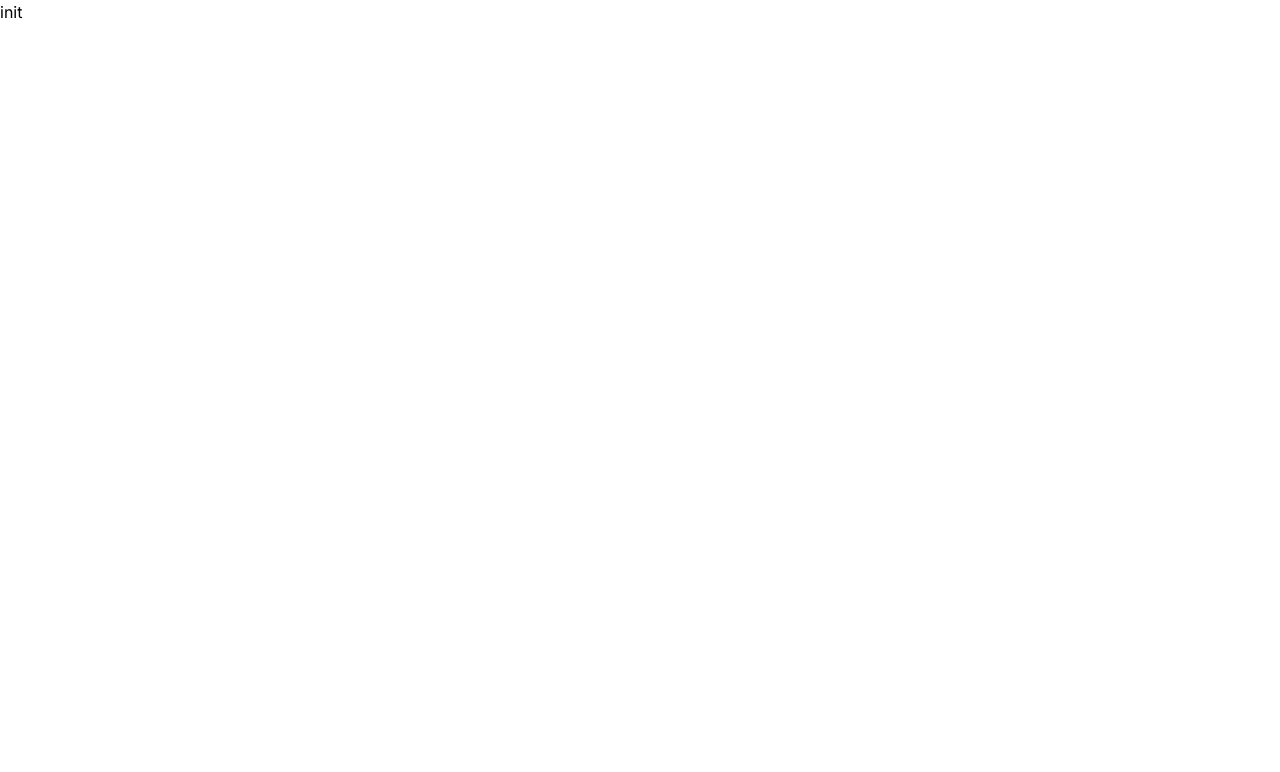
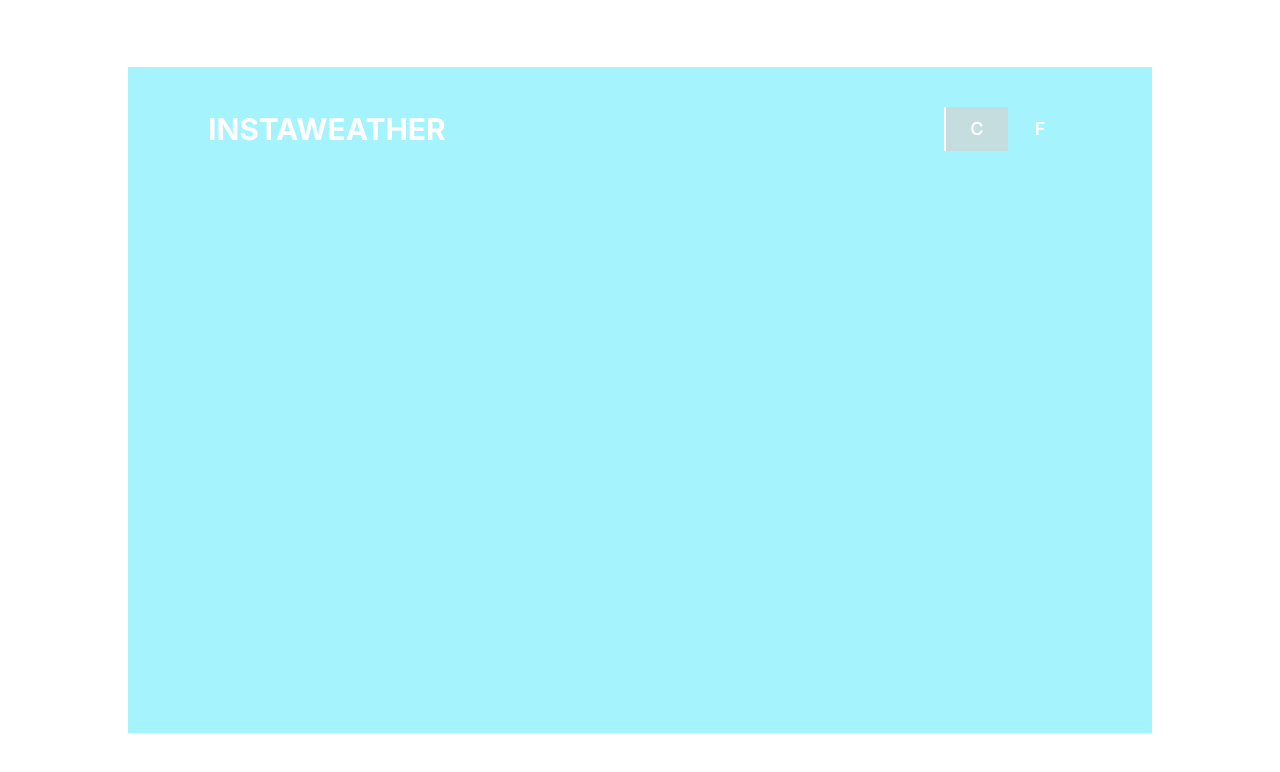
Before and after one commit to youssefwt/Insta-weather, a Next.js app: page / in a window 1280 px wide. Shown: the top 772 px of the page. Built offline with nearby package versions, Linux system fonts and the light colour scheme.

Commit message:
header component with unit switch

```diff
--- a/app/globals.css
+++ b/app/globals.css
@@ -1,3 +1,18 @@
 @tailwind base;
 @tailwind components;
 @tailwind utilities;
+
+@layer base{
+    html {
+        @apply text-white
+    }
+}
+
+@layer components{
+    .switch-button{
+        @apply h-11 w-16 font-semibold text-lg
+    }
+    .checked-switch{
+        @apply bg-neutral-300/70 border-l-2 border-white
+    }
+}
--- a/app/page.tsx
+++ b/app/page.tsx
@@ -1,9 +1,15 @@
-import Image from 'next/image'
+"use client"
+
+import Header from "@/components/Header"
+import { useState } from "react"
 
 export default function Home() {
+  const [unit, setUnit] = useState<"c" | "f">("c")
   return (
-    <main >
-      <p>init</p>
+    <main className='container mx-auto h-screen  flex items-center justify-center'>
+      <section className='h-5/6 w-4/5 bg-cyan-200 px-20 py-10'>
+        <Header unit={unit} setUnit={setUnit} />
+      </section>
     </main>
   )
 }
--- /dev/null
+++ b/components/Header.tsx
@@ -0,0 +1,22 @@
+import React, { Dispatch, SetStateAction } from 'react'
+
+type PropTypes = {
+    unit: "c" | "f",
+    setUnit: Dispatch<SetStateAction<"c" | "f">>
+}
+
+const Header = ({ unit, setUnit }: PropTypes) => {
+    return (
+        <header className='flex justify-between items-center'>
+            {/* TITLE */}
+            <h1 className='font-bold text-3xl'>INSTAWEATHER</h1>
+            {/* SWITCH */}
+            <div>
+                <button onClick={() => setUnit("c")} className={`${unit === "c" ? "checked-switch" : ""} switch-button`}>C</button>
+                <button onClick={() => setUnit("f")} className={`${unit === "f" ? "checked-switch" : ""} switch-button`}>F</button>
+            </div>
+        </header>
+    )
+}
+
+export default Header
```
